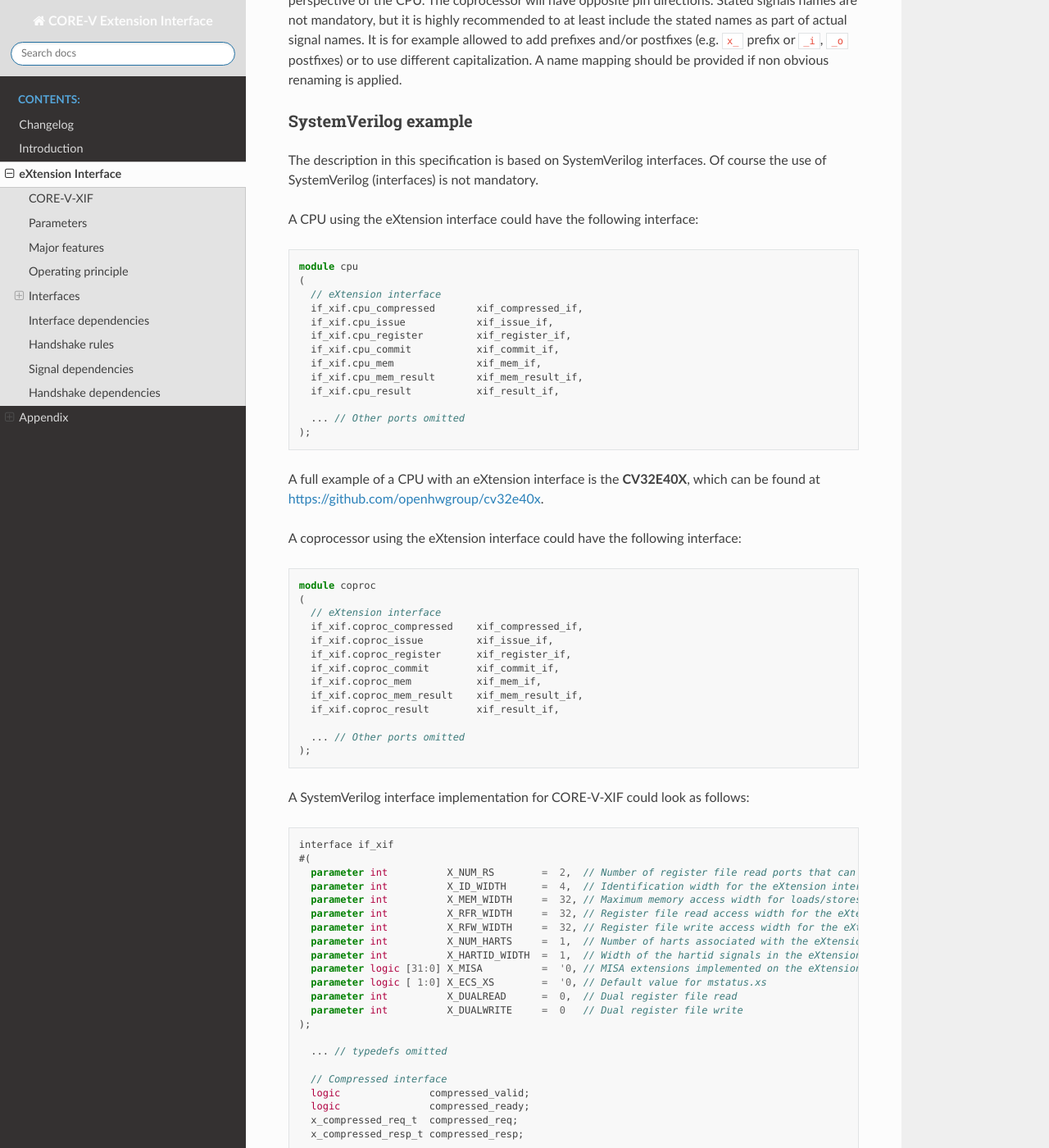
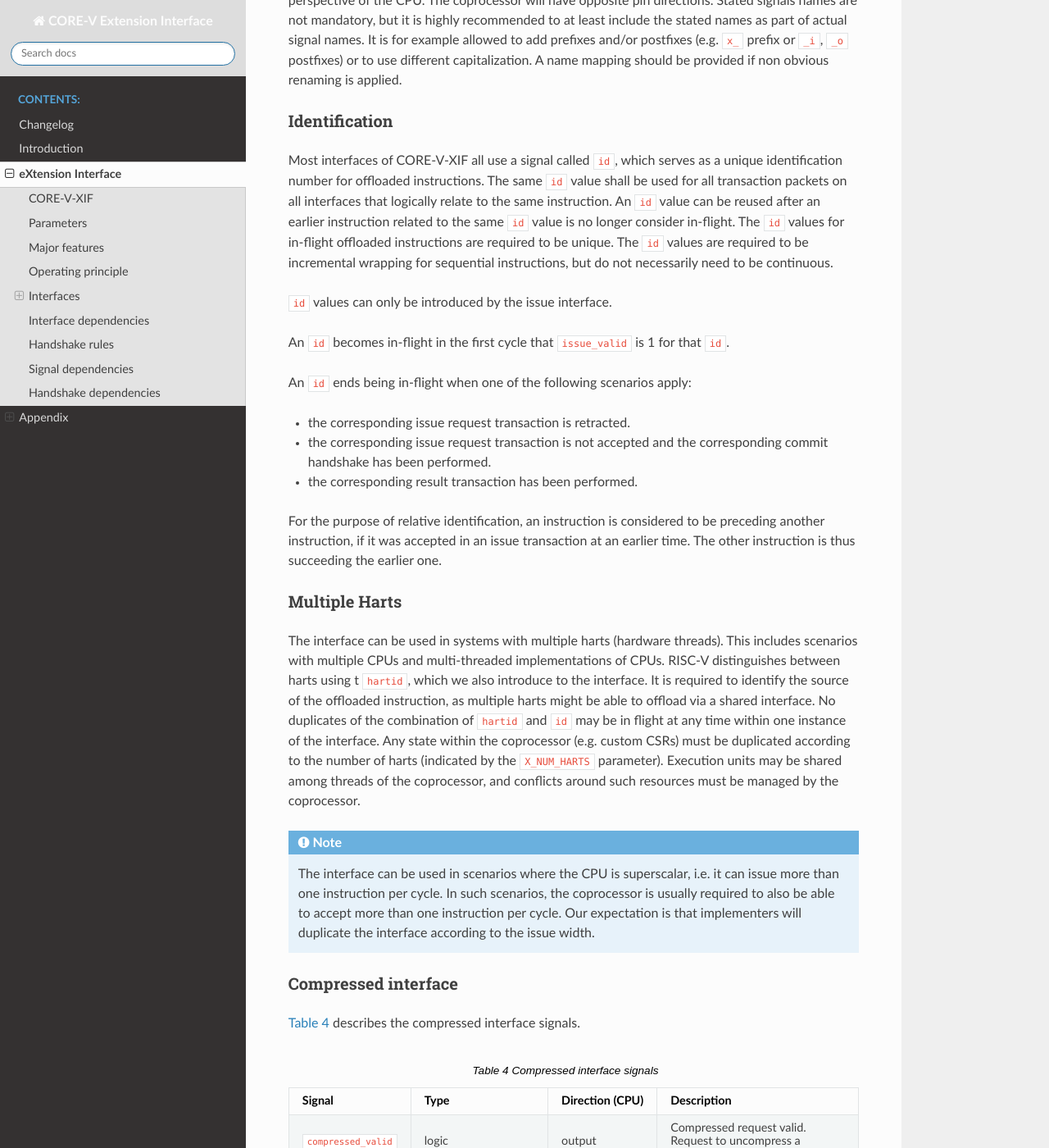
Before and after one commit to openhwgroup/core-v-xif, a Sphinx documentation site: the page built from docs/source/x_ext.rst, in a window 1280 px wide and 1400 px high, scrolled down 4694 px. Shown: the whole window at 82% size. Built offline with Sphinx 7.4.7 and the Read the Docs theme 2.0.0, drawn with Linux system fonts in a browser that asks for light colours; some of the changed text lies outside the part shown.

Commit message:
Removed system verilog example from interfaces - was incorrectly left over when moving this section to appendix

```diff
--- a/docs/source/x_ext.rst
+++ b/docs/source/x_ext.rst
@@ -242,127 +242,6 @@ Interfaces
 This section describes the interfaces of CORE-V-XIF. Port directions are described as seen from the perspective of the |processor|.
 The |coprocessor| will have opposite pin directions.
 Stated signals names are not mandatory, but it is highly recommended to at least include the stated names as part of actual signal names. It is for example allowed to add prefixes and/or postfixes (e.g. ``x_`` prefix or ``_i``, ``_o`` postfixes) or to use different capitalization. A name mapping should be provided if non obvious renaming is applied.
-
-SystemVerilog example
-~~~~~~~~~~~~~~~~~~~~~
-The description in this specification is based on SystemVerilog interfaces. Of course the use of SystemVerilog (interfaces) is not mandatory.
-
-A |processor| using the eXtension interface could have the following interface:
-
-.. code-block:: verilog
-
-  module cpu
-  (
-    // eXtension interface
-    if_xif.cpu_compressed       xif_compressed_if,
-    if_xif.cpu_issue            xif_issue_if,
-    if_xif.cpu_register         xif_register_if,
-    if_xif.cpu_commit           xif_commit_if,
-    if_xif.cpu_mem              xif_mem_if,
-    if_xif.cpu_mem_result       xif_mem_result_if,
-    if_xif.cpu_result           xif_result_if,
-
-    ... // Other ports omitted
-  );
-
-A full example of a |processor| with an eXtension interface is the **CV32E40X**, which can be found at https://github.com/openhwgroup/cv32e40x.
-
-A |coprocessor| using the eXtension interface could have the following interface:
-
-.. code-block:: verilog
-
-  module coproc
-  (
-    // eXtension interface
-    if_xif.coproc_compressed    xif_compressed_if,
-    if_xif.coproc_issue         xif_issue_if,
-    if_xif.coproc_register      xif_register_if,
-    if_xif.coproc_commit        xif_commit_if,
-    if_xif.coproc_mem           xif_mem_if,
-    if_xif.coproc_mem_result    xif_mem_result_if,
-    if_xif.coproc_result        xif_result_if,
-
-    ... // Other ports omitted
-  );
-
-A SystemVerilog interface implementation for CORE-V-XIF could look as follows:
-
-.. code-block:: verilog
-
-  interface if_xif
-  #(
-    parameter int          X_NUM_RS        =  2,  // Number of register file read ports that can be used by the eXtension interface
-    parameter int          X_ID_WIDTH      =  4,  // Identification width for the eXtension interface
-    parameter int          X_MEM_WIDTH     =  32, // Maximum memory access width for loads/stores via the eXtension interface
-    parameter int          X_RFR_WIDTH     =  32, // Register file read access width for the eXtension interface
-    parameter int          X_RFW_WIDTH     =  32, // Register file write access width for the eXtension interface
-    parameter int          X_NUM_HARTS     =  1,  // Number of harts associated with the eXtension interface
-    parameter int          X_HARTID_WIDTH  =  1,  // Width of the hartid signals in the eXtension interface
-    parameter logic [31:0] X_MISA          =  '0, // MISA extensions implemented on the eXtension interface
-    parameter logic [ 1:0] X_ECS_XS        =  '0, // Default value for mstatus.xs
-    parameter int          X_DUALREAD      =  0,  // Dual register file read
-    parameter int          X_DUALWRITE     =  0   // Dual register file write
-  );
-
-    ... // typedefs omitted
-
-    // Compressed interface
-    logic               compressed_valid;
-    logic               compressed_ready;
-    x_compressed_req_t  compressed_req;
-    x_compressed_resp_t compressed_resp;
-
-    // Issue interface
-    logic               issue_valid;
-    logic               issue_ready;
-    x_issue_req_t       issue_req;
-    x_issue_resp_t      issue_resp;
-
-    // Register interface
-    logic               register_valid;
-    logic               register_ready;
-    x_register_t        register;
-
-    // Commit interface
-    logic               commit_valid;
-    x_commit_t          commit;
-
-    // Memory (request/response) interface
-    logic               mem_valid;
-    logic               mem_ready;
-    x_mem_req_t         mem_req;
-    x_mem_resp_t        mem_resp;
-
-    // Memory result interface
-    logic               mem_result_valid;
-    x_mem_result_t      mem_result;
-
-    // Result interface
-    logic               result_valid;
-    logic               result_ready;
-    x_result_t          result;
-
-    // Modports
-    modport cpu_issue (
-      output            issue_valid,
-      input             issue_ready,
-      output            issue_req,
-      input             issue_resp
-    );
-
-    modport coproc_issue (
-      input             issue_valid,
-      output            issue_ready,
-      input             issue_req,
-      output            issue_resp
-    );
-
-    ... // Further modports omitted
-
-  endinterface : if_xif
-
-A full reference implementation of the SystemVerilog interface can be found at https://github.com/openhwgroup/cv32e40x/blob/aa3752cf92cd52e239fd44c9e3000a045eb5fbaa/rtl/cv32e40x_if_xif.sv.
-
 
 Identification
 ~~~~~~~~~~~~~~
```
